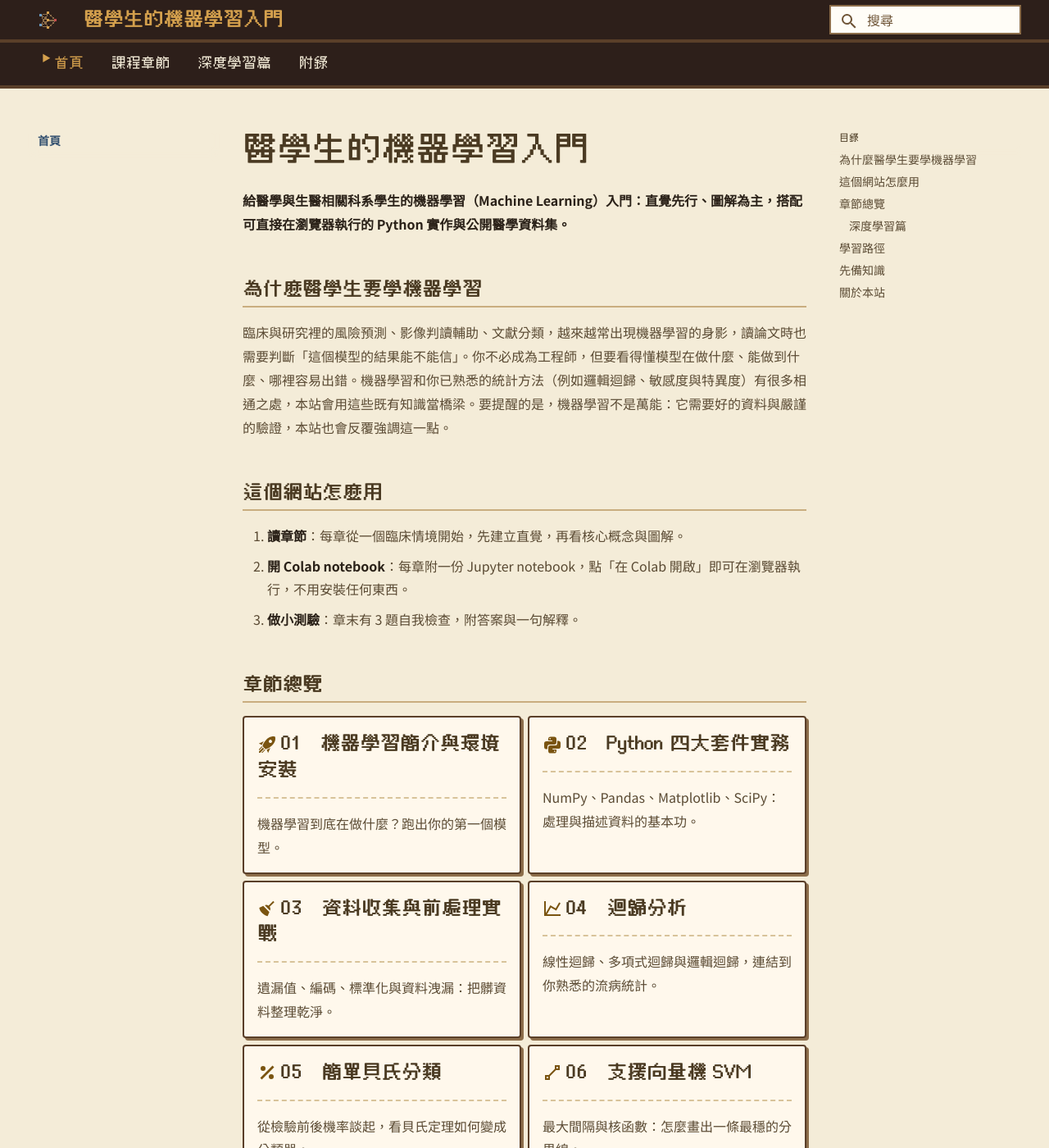
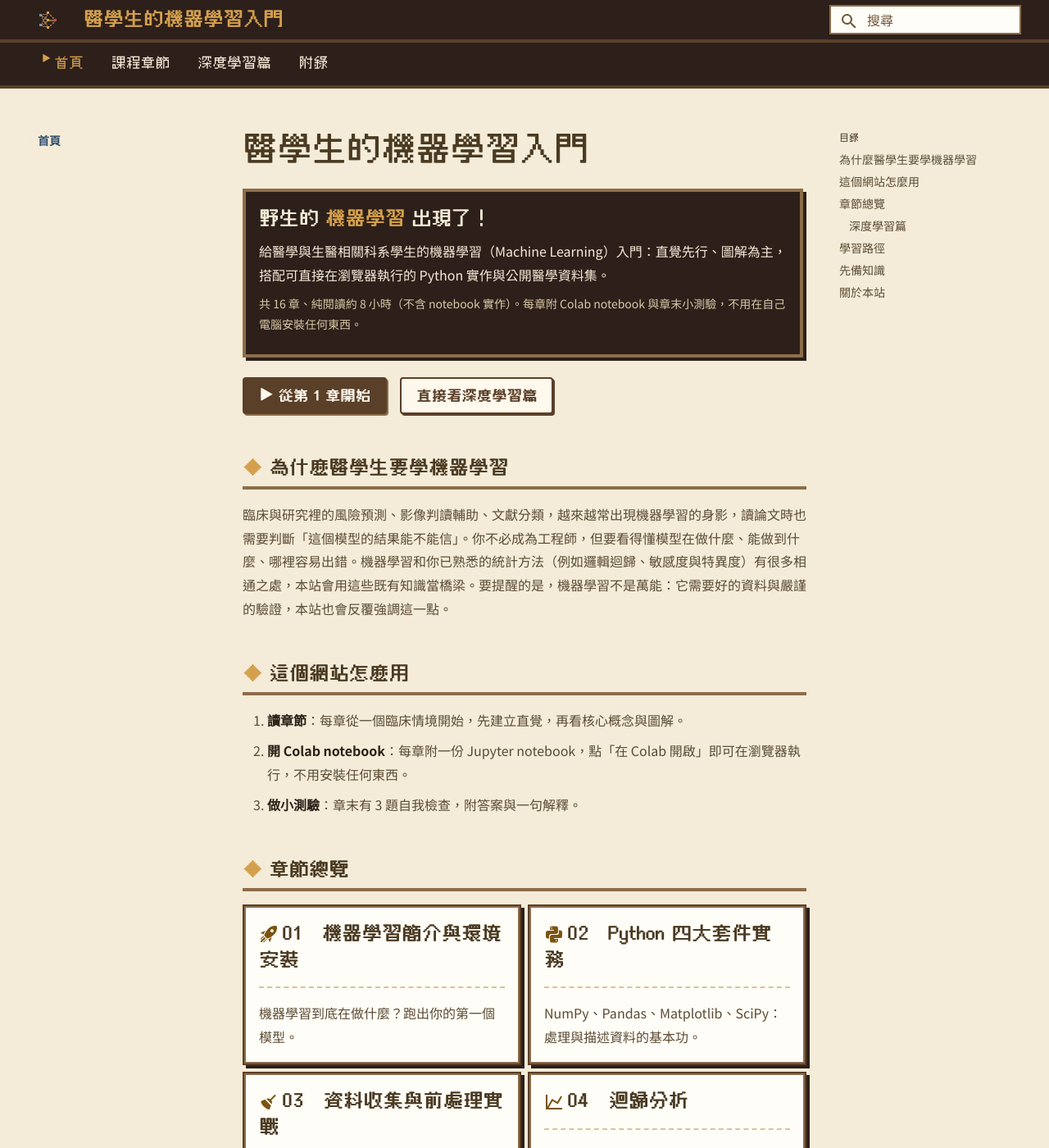
Before and after one commit to fireman333/ml-for-med-students, an MkDocs documentation site: the page built from docs/index.md, in a window 1280 px wide and 1400 px high. Shown: the whole window at 82% size. Built offline with MkDocs 1.6.1 and Material for MkDocs 9.7.7, drawn with Linux system fonts in a browser that asks for light colours; a script that is not in the unit is left out.

Commit message:
Home dialogue hero, framed chapter cards, h2 and blockquote styles
Home page gets the sister-site .dialogue box (blinking marker, respects
prefers-reduced-motion) plus start buttons; chapter cards use the 4px
wood .frame look; h2 gains a gold diamond and 4px wood rule; blockquote
uses an 8px gold left rule with a hard shadow.

Co-Authored-By: Claude Opus 5.5 <noreply@anthropic.com>

```diff
--- a/docs/assets/css/extra.css
+++ b/docs/assets/css/extra.css
@@ -148,9 +148,13 @@ body { background: var(--bg-cream); }
   font-size: 22px;
   line-height: 1.5;
   color: var(--ink-heading);
-  border-bottom: 2px solid var(--line-strong);
-  padding-bottom: 4px;
+  border-bottom: 4px solid var(--frame-light);
+  padding-bottom: 6px;
   margin-top: 2.2em;
+}
+.md-typeset h2::before {
+  content: "◆ ";
+  color: var(--accent-gold);
 }
 .md-typeset h3 {
   font-size: 22px;
@@ -435,7 +439,16 @@ img.pixel { image-rendering: pixelated; image-rendering: -moz-crisp-edges; }
 /* ---------- misc ---------- */
 .md-typeset mark { color: var(--ink-strong); }
 .md-typeset hr { border-bottom: 2px dashed var(--line-strong); }
-.md-typeset blockquote { border-left: 4px solid var(--line-strong); color: var(--ink-muted); }
+.md-typeset blockquote {
+  margin: 1.2em 3px 1.2em 0;
+  padding: .6rem .9rem;
+  background: var(--paper);
+  border-left: 8px solid var(--accent-gold);
+  box-shadow: 2px 2px 0 var(--bg-dark);
+  color: var(--ink-body);
+}
+.md-typeset blockquote > :first-child { margin-top: 0; }
+.md-typeset blockquote > :last-child { margin-bottom: 0; }
 .md-typeset kbd { background: var(--paper); color: var(--ink-strong); box-shadow: 0 0 0 1px var(--frame-dark), 0 2px 0 var(--frame-light); }
 :focus-visible { outline: 2px solid var(--study-border); outline-offset: 2px; }
 ::selection { background: var(--accent-gold-soft); color: var(--ink-strong); }
@@ -478,16 +491,19 @@ img.pixel { image-rendering: pixelated; image-rendering: -moz-crisp-edges; }
 /* Chapter cards on home page */
 .md-typeset .grid.cards > ul > li,
 .md-typeset .grid > .card {
-  background: var(--bg-paper);
-  border: 2px solid var(--frame-dark);
-  border-radius: 4px;
-  box-shadow: 3px 3px 0 var(--frame-light);
+  background: var(--paper);
+  border: 4px solid var(--frame-light);
+  outline: 2px solid var(--frame-dark);
+  outline-offset: -2px;
+  border-radius: 0;
+  box-shadow: 4px 4px 0 var(--bg-dark);
   transition: transform 80ms steps(2, end), box-shadow 80ms steps(2, end);
 }
 .md-typeset .grid.cards > ul > li:hover,
-.md-typeset .grid > .card:hover {
-  border-color: var(--frame-dark);
-  box-shadow: 4px 4px 0 var(--accent-gold);
+.md-typeset .grid > .card:hover,
+.md-typeset .grid.cards > ul > li:focus-within {
+  border-color: var(--frame-light);
+  box-shadow: 5px 5px 0 var(--accent-gold);
   transform: translate(-1px, -1px);
 }
 .md-typeset .grid.cards > ul > li > hr { border-bottom: 2px dashed var(--line-mid); }
@@ -495,9 +511,49 @@ img.pixel { image-rendering: pixelated; image-rendering: -moz-crisp-edges; }
 .md-typeset .grid.cards > ul > li > p:first-child a { color: var(--ink-heading); }
 .md-typeset .grid.cards .twemoji { color: var(--ink-label); }
 
+/* ---------- home hero: sister-site .dialogue box ---------- */
+.md-typeset .dialogue {
+  position: relative;
+  margin: 0 4px 1.2rem 0;
+  padding: 16px 16px 24px;
+  background: var(--bg-dark);
+  color: var(--bg-cream);
+  border: 4px solid var(--frame-light);
+  box-shadow: 4px 4px 0 var(--bg-dark);
+  line-height: 1.8;
+}
+.md-typeset .dialogue p { margin: 0 0 .5em; color: var(--bg-cream); }
+.md-typeset .dialogue p:last-child { margin-bottom: 0; }
+.md-typeset .dialogue::after {
+  content: "▼";
+  position: absolute;
+  right: 12px;
+  bottom: 4px;
+  font-size: 11px;
+  color: var(--accent-gold);
+  animation: dialogue-blink 1s steps(2, start) infinite;
+}
+@keyframes dialogue-blink { to { visibility: hidden; } }
+.md-typeset .dialogue .hero-wild {
+  font-family: var(--font-pixel);
+  -webkit-font-smoothing: none;
+  font-size: 22px;
+  line-height: 1.5;
+  text-shadow: var(--pixel-bold);
+  letter-spacing: .5px;
+  margin-bottom: .4em;
+}
+.md-typeset .dialogue .hero-boss { color: var(--accent-gold); }
+.md-typeset .dialogue .hero-sub { font-size: .7rem; color: #d9caa6; }
+.md-typeset .hero-actions { margin: 0 0 1.6rem; }
+/* md_in_html wraps the two links in one <p>; flex that paragraph */
+.md-typeset .hero-actions > p { display: flex; flex-wrap: wrap; gap: .8rem; margin: 0; }
+.md-typeset .hero-actions .md-button { margin: 0; min-height: 44px; display: inline-flex; align-items: center; }
+
 @media (prefers-reduced-motion: reduce) {
   .md-typeset .md-button,
   .md-typeset .grid.cards > ul > li { transition: none; }
+  .md-typeset .dialogue::after { animation: none; }
 }
 
 /* Quiz questions are full sentences: keep the pixel frame but use the reading font. */
--- a/docs/index.md
+++ b/docs/index.md
@@ -1,6 +1,17 @@
 # 醫學生的機器學習入門
 
-**給醫學與生醫相關科系學生的機器學習（Machine Learning）入門：直覺先行、圖解為主，搭配可直接在瀏覽器執行的 Python 實作與公開醫學資料集。**
+<div class="dialogue hero-dialogue" markdown>
+<p class="hero-wild">野生的 <span class="hero-boss">機器學習</span> 出現了！</p>
+
+給醫學與生醫相關科系學生的機器學習（Machine Learning）入門：直覺先行、圖解為主，搭配可直接在瀏覽器執行的 Python 實作與公開醫學資料集。
+
+<p class="hero-sub">共 16 章、純閱讀約 8 小時（不含 notebook 實作）。每章附 Colab notebook 與章末小測驗，不用在自己電腦安裝任何東西。</p>
+</div>
+
+<div class="hero-actions" markdown>
+[▶ 從第 1 章開始](chapters/01-intro.md){ .md-button .md-button--primary }
+[直接看深度學習篇](chapters/12-cnn.md){ .md-button }
+</div>
 
 ## 為什麼醫學生要學機器學習
 
```
